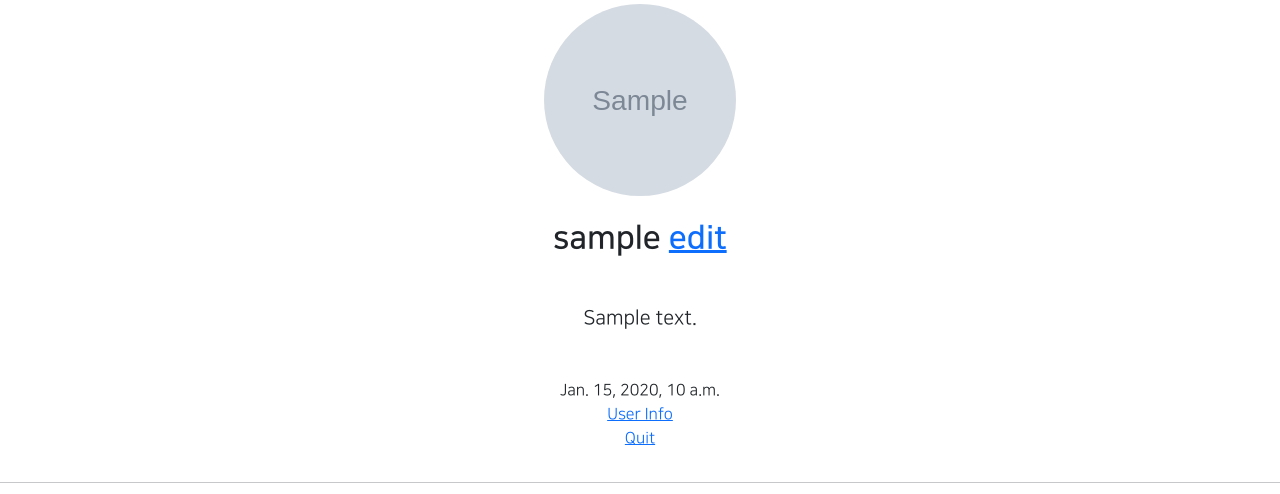
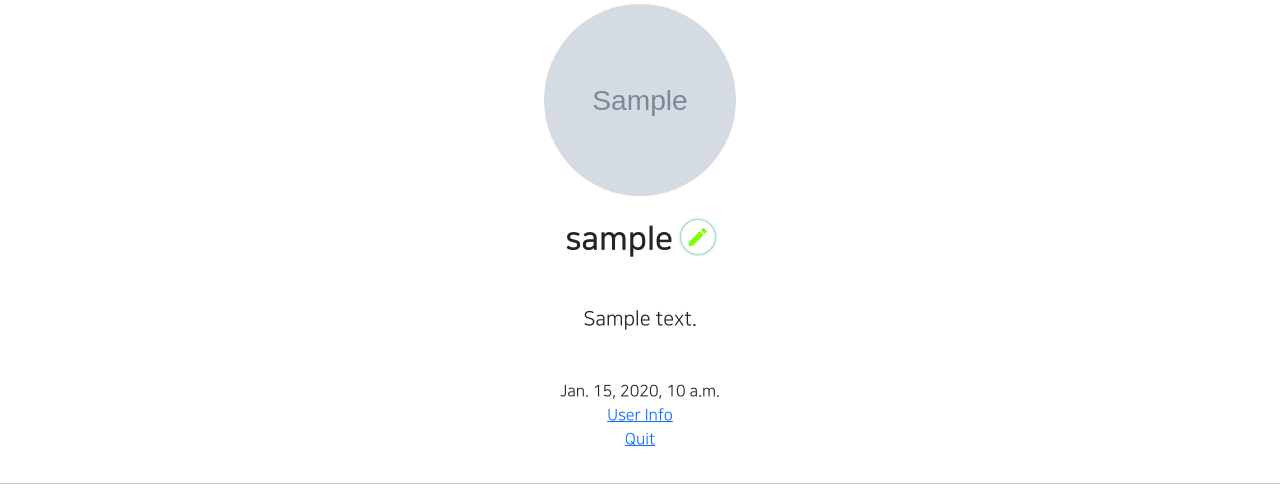
Before and after one commit to ha-yun/GSWEB2, a Django app: page /accounts/detail/1 in a window 1280 px wide. Shown: the part 221-715 px from the top of the page. Run offline with Django 3.2, Linux system fonts and the light colour scheme; a user stored in the database is signed in; tables that the repository leaves empty hold one stand-in row (values such as "Sample post"); grey boxes marked "Sample" are stand-in pictures; parts of the project's set-up code (start-up, migrations or seed data) failed here and were passed over; some libraries are stand-ins or nearby versions; some web fonts are replaced.

Commit message:
2021/07/29 gsweb2! class commit 3

```diff
--- a/accountapp/templates/accountapp/detail.html
+++ b/accountapp/templates/accountapp/detail.html
@@ -10,7 +10,8 @@
                      alt="profile image">
             <h2 class="NNS_B">{{ target_user.profile.nickname }}
                 {% if target_user == user %}
-                    <a href="{% url 'profileapp:update' pk=target_user.profile.pk %}">
+                    <a href="{% url 'profileapp:update' pk=target_user.profile.pk %}"
+                    class="material-icons round-button">
                         edit
                     </a>
                 {% endif %}
--- a/static/base.css
+++ b/static/base.css
@@ -29,3 +29,13 @@
 .NNS_B{
     font-family: "NanumSquareB",cursive;
 }
+.round-button{
+    color: chartreuse;
+    text-decoration: none;
+    box-shadow: 0 0 3px darkcyan;
+    border-radius: 10rem;
+    padding: .3rem;
+}
+.round-button:hover{
+    color: crimson;
+}
--- a/templates/head.html
+++ b/templates/head.html
@@ -8,13 +8,17 @@
     <link href="https://cdn.jsdelivr.net/npm/bootstrap@5.0.2/dist/css/bootstrap.min.css" rel="stylesheet"
           integrity="sha384-EVSTQN3/azprG1Anm3QDgpJLIm9Nao0Yz1ztcQTwFspd3yD65VohhpuuCOmLASjC" crossorigin="anonymous">
 
-{#   HEADER FONT #}
+    {#   HEADER FONT #}
     <link rel="preconnect" href="https://fonts.googleapis.com">
     <link rel="preconnect" href="https://fonts.gstatic.com" crossorigin>
     <link href="https://fonts.googleapis.com/css2?family=Otomanopee+One&display=swap" rel="stylesheet">
 
-{#    static link#}
+    {#    static link#}
     <link rel="stylesheet" type="text/css" href="{% static "base.css" %}">
+
+    {# MATERIAL ICONS lINK #}
+    <link href="https://fonts.googleapis.com/css2?family=Material+Icons"
+      rel="stylesheet">
 
     <style>
         @font-face {
```
